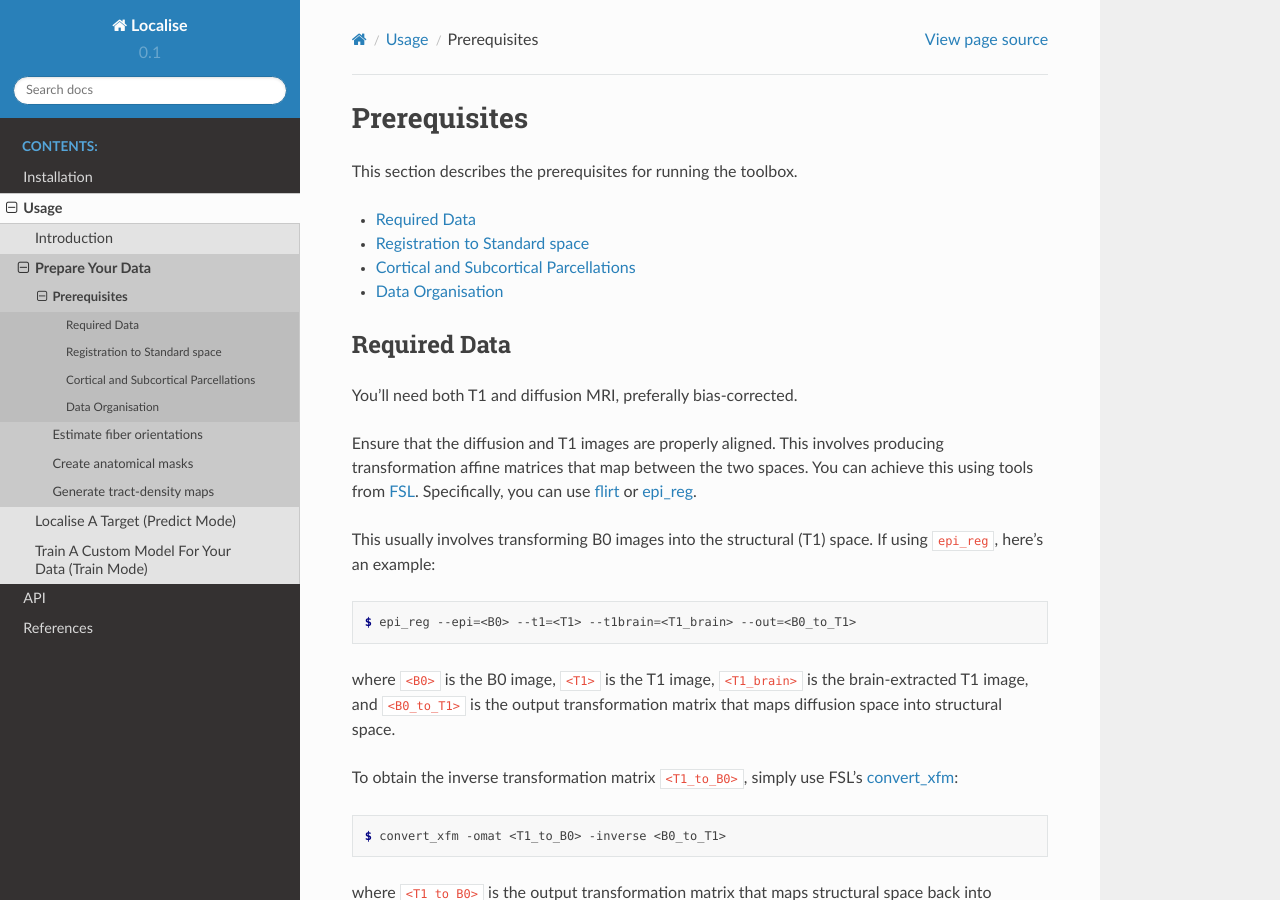
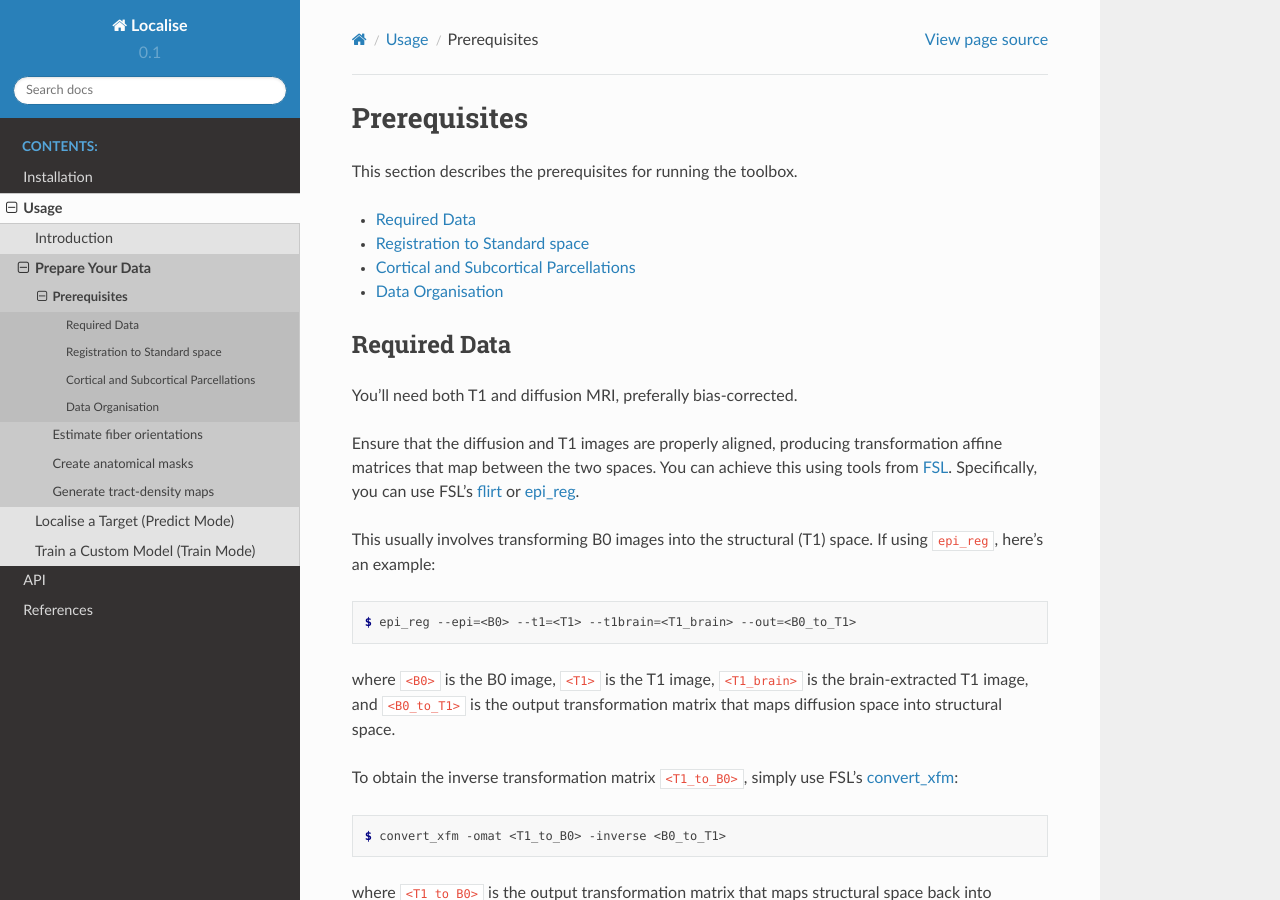
Before and after one commit to yingqiuz/localise, a Sphinx documentation site: the page built from docs/source/sections/prepare/prerequisites.rst, in a window 1280 px wide and 900 px high. Built offline with Sphinx 7.4.7 and the Read the Docs theme 2.0.0, drawn with Linux system fonts in a browser that asks for light colours.

Commit message:
update docs

```diff
--- a/docs/source/sections/prepare/prerequisites.rst
+++ b/docs/source/sections/prepare/prerequisites.rst
@@ -17,10 +17,10 @@ Required Data
 
 You'll need both T1 and diffusion MRI, preferally bias-corrected.
 
-Ensure that the diffusion and T1 images are properly aligned.
-This involves producing transformation affine matrices that map between the two spaces.
+Ensure that the diffusion and T1 images are properly aligned,
+producing transformation affine matrices that map between the two spaces.
 You can achieve this using tools from `FSL <https://fsl.fmrib.ox.ac.uk/fsl/fslwiki/>`_.
-Specifically, you can use `flirt <https://fsl.fmrib.ox.ac.uk/fsl/fslwiki/FLIRT/UserGuide>`_
+Specifically, you can use FSL's `flirt <https://fsl.fmrib.ox.ac.uk/fsl/fslwiki/FLIRT/UserGuide>`_
 or `epi_reg <https://fsl.fmrib.ox.ac.uk/fsl/fslwiki/FLIRT/UserGuide#epi_reg>`_.
 
 This usually involves transforming B0 images into the structural (T1) space. If using ``epi_reg``, here's an example:
--- a/docs/source/sections/usage.rst
+++ b/docs/source/sections/usage.rst
@@ -33,7 +33,7 @@ you can skip ahead to :ref:`Localise A Target <localise>`.
 
 .. _localise:
 
-Localise A Target (Predict Mode)
+Localise a Target (Predict Mode)
 --------------------------------
 
 If you haven't generated tract-density maps (i.e., connectivity features) required to
@@ -55,8 +55,8 @@ using our pre-trained model, or a custom model tailored for your own data.
    localise/prerequisites
    localise/predict
 
-Train A Custom Model For Your Data (Train Mode)
------------------------------------------------
+Train a Custom Model (Train Mode)
+---------------------------------
 
 Our toolbox comes with pre-trained models.
 However, there may be instances where these models aren't a perfect fit for your data
```
Also changed, not shown: other parts of docs/source/sections/usage.rst (+1 -1 lines).
